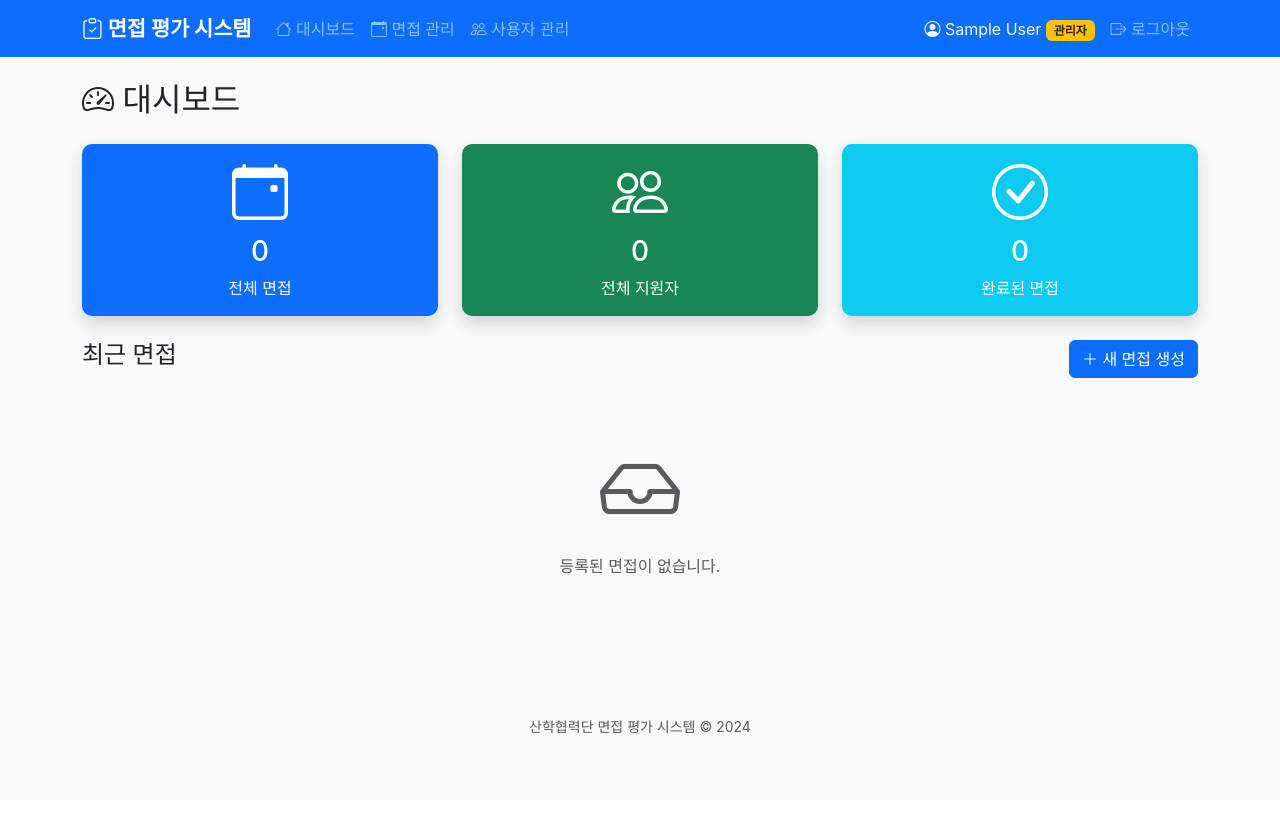
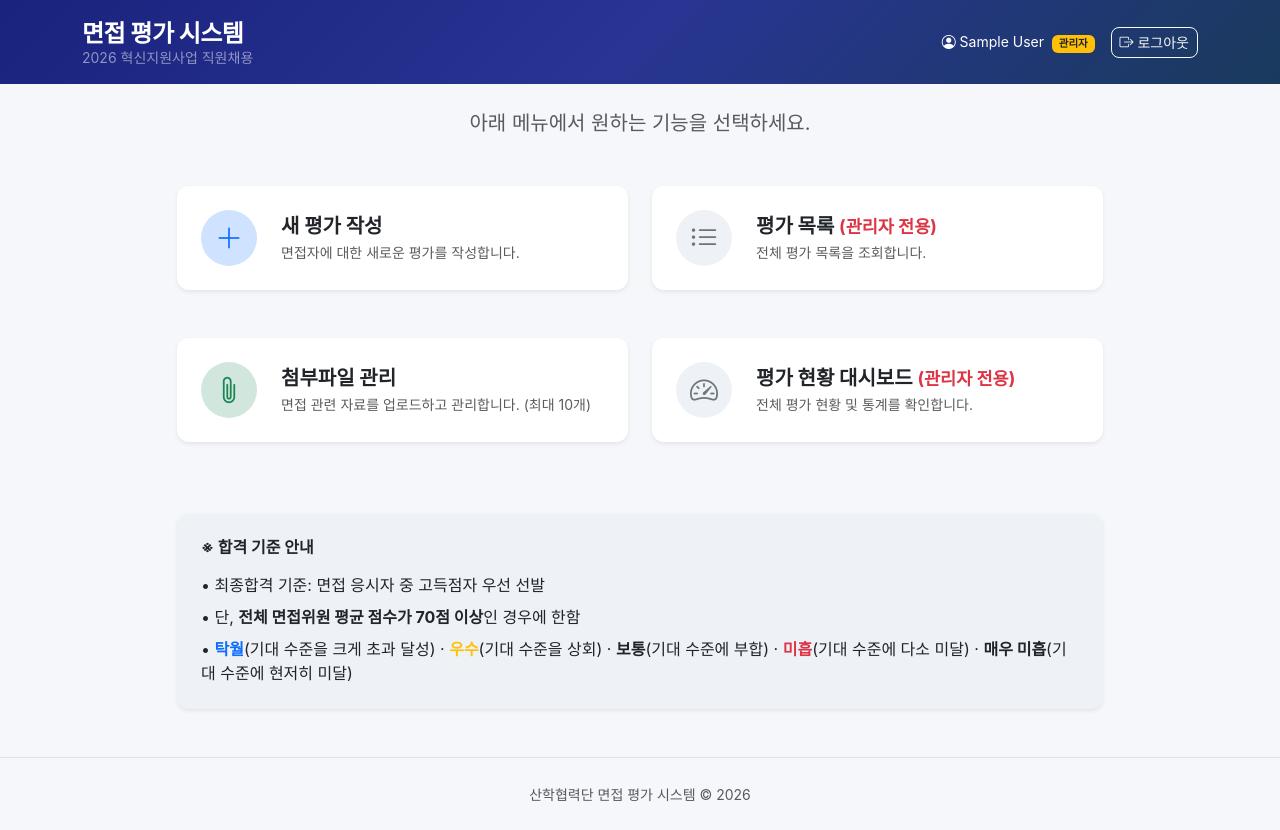
Before and after one commit to kkangmok700/interview-eval, a Flask app: page /dashboard in a window 1280 px wide. Before the commit the page ends 734 px from the top, so only its background shows below. Run offline with Flask 3, Linux system fonts and the light colour scheme; the visitor is signed in with stand-in values (Sample User, id 1); data that the repository does not hold is empty.

Commit message:
ui: 대시보드/로그인 디자인 전면 리뉴얼
- 스크린샷 참고하여 메뉴 카드 레이아웃 적용
- 네비게이션 바 다크 그라데이션 스타일
- 합격 기준 안내 섹션 추가
- 관리자/심사위원 권한별 메뉴 분리
- 심사위원 9명 등록 (산단장 + 8명)

Co-Authored-By: Claude Opus 4.6 (1M context) <noreply@anthropic.com>

```diff
--- a/static/css/style.css
+++ b/static/css/style.css
@@ -1,38 +1,69 @@
 /* 면접 평가 시스템 스타일 */
 
 body {
-    background-color: #f8f9fa;
+    background-color: #f5f7fa;
     font-family: 'Malgun Gothic', 'NanumGothic', -apple-system, BlinkMacSystemFont, sans-serif;
+    color: #333;
+}
+
+/* 메인 네비게이션 */
+.main-navbar {
+    background: linear-gradient(135deg, #1a237e 0%, #283593 50%, #1a3a5c 100%);
+    padding: 16px 0;
 }
 
 .navbar-brand {
-    font-size: 1.3rem;
+    font-size: 1.4rem;
+    letter-spacing: -0.5px;
 }
 
+/* 메뉴 카드 */
+.menu-card {
+    border: 1px solid #e8ecf1;
+    border-radius: 12px;
+    transition: all 0.25s ease;
+    cursor: pointer;
+    background: white;
+}
+
+.menu-card:hover {
+    transform: translateY(-4px);
+    box-shadow: 0 8px 25px rgba(0, 0, 0, 0.1) !important;
+    border-color: #c5cfe0;
+}
+
+.menu-icon {
+    width: 56px;
+    height: 56px;
+    display: flex;
+    align-items: center;
+    justify-content: center;
+    flex-shrink: 0;
+}
+
+/* 일반 카드 */
 .card {
     border: none;
-    border-radius: 10px;
+    border-radius: 12px;
     transition: transform 0.2s;
 }
 
-.card:hover {
-    transform: translateY(-2px);
-}
-
 .card-header {
-    border-radius: 10px 10px 0 0 !important;
+    border-radius: 12px 12px 0 0 !important;
 }
 
 .rounded-top-0 {
-    border-radius: 0 0 10px 10px !important;
+    border-radius: 0 0 12px 12px !important;
 }
 
+/* 테이블 */
 .table th {
     white-space: nowrap;
 }
 
+/* 버튼 */
 .btn {
-    border-radius: 6px;
+    border-radius: 8px;
 }
 
 .badge {
@@ -49,7 +80,7 @@ body {
 .score-btn {
     width: 100%;
     padding: 12px 8px;
-    border-radius: 10px !important;
+    border-radius: 12px !important;
     text-align: center;
     transition: all 0.2s;
     border-width: 2px;
@@ -65,41 +96,51 @@ body {
 }
 
 .btn-check:checked + .score-btn {
-    background-color: #0d6efd;
-    border-color: #0d6efd;
+    background-color: #1a237e;
+    border-color: #1a237e;
     color: white;
     transform: scale(1.05);
-    box-shadow: 0 4px 12px rgba(13, 110, 253, 0.4);
+    box-shadow: 0 4px 12px rgba(26, 35, 126, 0.4);
 }
 
 .score-btn:hover {
     transform: scale(1.03);
 }
 
-/* 평가 섹션 구분선 */
+/* 평가 섹션 */
 .eval-section {
     padding: 20px;
-    border: 1px solid #e9ecef;
-    border-radius: 10px;
+    border: 1px solid #e8ecf1;
+    border-radius: 12px;
     background: white;
 }
 
 .eval-header {
-    border-radius: 10px 10px 0 0;
+    background: linear-gradient(135deg, #1a237e 0%, #283593 100%);
+    border-radius: 12px 12px 0 0;
 }
 
-/* 대시보드 카드 */
-.card.bg-primary, .card.bg-success, .card.bg-info {
-    transition: transform 0.2s;
+/* 대시보드 통계 카드 */
+.card.bg-primary {
+    background: linear-gradient(135deg, #1a237e, #283593) !important;
 }
 
-.card.bg-primary:hover, .card.bg-success:hover, .card.bg-info:hover {
-    transform: translateY(-5px);
+.card.bg-success {
+    background: linear-gradient(135deg, #2e7d32, #388e3c) !important;
+}
+
+.card.bg-info {
+    background: linear-gradient(135deg, #0277bd, #0288d1) !important;
 }
 
 /* 결과 테이블 */
 .table-success {
     background-color: #d1e7dd !important;
+}
+
+/* 합격 기준 안내 */
+.bg-light {
+    background-color: #eef2f7 !important;
 }
 
 /* 서명 이미지 */
@@ -134,4 +175,11 @@ body {
     .score-btn .score-value {
         font-size: 1.1rem;
     }
+    .menu-icon {
+        width: 44px;
+        height: 44px;
+    }
+    .main-navbar {
+        padding: 12px 0;
+    }
 }
--- a/templates/base.html
+++ b/templates/base.html
@@ -10,58 +10,59 @@
 </head>
 <body>
     {% if session.get('user_id') %}
-    <nav class="navbar navbar-expand-lg navbar-dark bg-primary">
+    <nav class="navbar navbar-dark main-navbar">
         <div class="container">
-            <a class="navbar-brand fw-bold" href="{{ url_for('dashboard') }}">
-                <i class="bi bi-clipboard-check"></i> 면접 평가 시스템
+            <div>
+                <a class="navbar-brand fw-bold fs-4" href="{{ url_for('dashboard') }}">
+                    면접 평가 시스템
                 </a>
-            <button class="navbar-toggler" type="button" data-bs-toggle="collapse" data-bs-target="#navbarNav">
-                <span class="navbar-toggler-icon"></span>
-            </button>
-            <div class="collapse navbar-collapse" id="navbarNav">
-                <ul class="navbar-nav me-auto">
+                <div class="text-white-50 small" style="margin-top:-5px;">2026 혁신지원사업 직원채용</div>
+            </div>
+            <div class="d-flex align-items-center gap-3">
+                <span class="text-white small">
+                    <i class="bi bi-person-circle"></i>
+                    {{ session.get('name') }}
+                    {% if session.get('role') == 'admin' %}
+                    <span class="badge bg-warning text-dark ms-1">관리자</span>
+                    {% else %}
+                    <span class="badge bg-info ms-1">심사위원</span>
+                    {% endif %}
+                </span>
+                <a class="btn btn-outline-light btn-sm" href="{{ url_for('logout') }}">
+                    <i class="bi bi-box-arrow-right"></i> 로그아웃
+                </a>
+            </div>
+        </div>
+    </nav>
+
+    {% if request.endpoint != 'dashboard' %}
+    <nav class="navbar navbar-expand-lg navbar-light bg-white border-bottom shadow-sm py-1">
+        <div class="container">
+            <ul class="navbar-nav gap-1">
                 <li class="nav-item">
-                        <a class="nav-link" href="{{ url_for('dashboard') }}">
-                            <i class="bi bi-house"></i> 대시보드
+                    <a class="nav-link px-3" href="{{ url_for('dashboard') }}">
+                        <i class="bi bi-house"></i> 홈
                     </a>
                 </li>
                 <li class="nav-item">
-                        <a class="nav-link" href="{{ url_for('interviews') }}">
+                    <a class="nav-link px-3" href="{{ url_for('interviews') }}">
                         <i class="bi bi-calendar-event"></i> 면접 관리
                     </a>
                 </li>
                 {% if session.get('role') == 'admin' %}
                 <li class="nav-item">
-                        <a class="nav-link" href="{{ url_for('manage_users') }}">
+                    <a class="nav-link px-3" href="{{ url_for('manage_users') }}">
                         <i class="bi bi-people"></i> 사용자 관리
                     </a>
                 </li>
                 {% endif %}
             </ul>
-                <ul class="navbar-nav">
-                    <li class="nav-item">
-                        <span class="nav-link text-light">
-                            <i class="bi bi-person-circle"></i>
-                            {{ session.get('name') }}
-                            {% if session.get('role') == 'admin' %}
-                            <span class="badge bg-warning text-dark">관리자</span>
-                            {% else %}
-                            <span class="badge bg-info">심사위원</span>
-                            {% endif %}
-                        </span>
-                    </li>
-                    <li class="nav-item">
-                        <a class="nav-link" href="{{ url_for('logout') }}">
-                            <i class="bi bi-box-arrow-right"></i> 로그아웃
-                        </a>
-                    </li>
-                </ul>
-            </div>
         </div>
     </nav>
     {% endif %}
+    {% endif %}
 
-    <div class="container mt-4">
+    <div class="container mt-4 mb-5">
         {% with messages = get_flashed_messages(with_categories=true) %}
         {% if messages %}
         {% for category, message in messages %}
@@ -76,8 +77,8 @@
         {% block content %}{% endblock %}
     </div>
 
-    <footer class="text-center text-muted py-4 mt-5">
-        <small>산학협력단 면접 평가 시스템 &copy; 2024</small>
+    <footer class="text-center text-muted py-4 border-top">
+        <small>산학협력단 면접 평가 시스템 &copy; 2026</small>
     </footer>
 
     <script src="https://cdn.jsdelivr.net/npm/bootstrap@5.3.3/dist/js/bootstrap.bundle.min.js"></script>
--- a/templates/create_interview.html
+++ b/templates/create_interview.html
@@ -41,7 +41,7 @@
                             <input class="form-check-input" type="checkbox" name="judges"
                                    value="{{ judge['id'] }}" id="judge_{{ judge['id'] }}">
                             <label class="form-check-label" for="judge_{{ judge['id'] }}">
-                                {{ judge['name'] }} ({{ judge['username'] }})
+                                {{ judge['name'] }}
                             </label>
                         </div>
                         {% endfor %}
--- a/templates/dashboard.html
+++ b/templates/dashboard.html
@@ -1,124 +1,133 @@
 {% extends "base.html" %}
-{% block title %}대시보드 - 면접 평가 시스템{% endblock %}
+{% block title %}면접 평가 시스템{% endblock %}
 
 {% block content %}
-<h2 class="mb-4"><i class="bi bi-speedometer2"></i> 대시보드</h2>
+<div class="text-center mb-5">
+    <p class="text-muted fs-5">아래 메뉴에서 원하는 기능을 선택하세요.</p>
+</div>
 
-{% if session.get('role') == 'admin' %}
-<div class="row mb-4">
-    <div class="col-md-4">
-        <div class="card bg-primary text-white shadow">
-            <div class="card-body text-center">
-                <i class="bi bi-calendar-event display-4"></i>
-                <h3 class="mt-2">{{ total_interviews }}</h3>
-                <p class="mb-0">전체 면접</p>
+<div class="row justify-content-center mb-4">
+    <!-- 새 평가 작성 -->
+    <div class="col-md-5 mb-4">
+        <a href="{% if session.get('role') == 'admin' %}{{ url_for('create_interview') }}{% else %}{{ url_for('interviews') }}{% endif %}" class="text-decoration-none">
+            <div class="card menu-card h-100 shadow-sm">
+                <div class="card-body d-flex align-items-center p-4">
+                    <div class="menu-icon bg-primary-subtle text-primary rounded-circle me-4">
+                        <i class="bi bi-plus-lg fs-3"></i>
+                    </div>
+                    <div>
+                        <h5 class="fw-bold mb-1 text-dark">새 평가 작성</h5>
+                        <p class="text-muted mb-0 small">면접자에 대한 새로운 평가를 작성합니다.</p>
+                    </div>
+                </div>
+            </div>
+        </a>
+    </div>
+
+    <!-- 평가 목록 -->
+    <div class="col-md-5 mb-4">
+        {% if session.get('role') == 'admin' %}
+        <a href="{{ url_for('interviews') }}" class="text-decoration-none">
+            <div class="card menu-card h-100 shadow-sm">
+                <div class="card-body d-flex align-items-center p-4">
+                    <div class="menu-icon bg-light text-secondary rounded-circle me-4">
+                        <i class="bi bi-list-ul fs-3"></i>
+                    </div>
+                    <div>
+                        <h5 class="fw-bold mb-1 text-dark">평가 목록 <span class="text-danger small">(관리자 전용)</span></h5>
+                        <p class="text-muted mb-0 small">전체 평가 목록을 조회합니다.</p>
+                    </div>
+                </div>
+            </div>
+        </a>
+        {% else %}
+        <div class="card menu-card h-100 shadow-sm opacity-50">
+            <div class="card-body d-flex align-items-center p-4">
+                <div class="menu-icon bg-light text-secondary rounded-circle me-4">
+                    <i class="bi bi-lock fs-3"></i>
+                </div>
+                <div>
+                    <h5 class="fw-bold mb-1 text-dark">평가 목록 <span class="text-danger small">(관리자 전용)</span></h5>
+                    <p class="text-muted mb-0 small">전체 평가 목록을 조회합니다.</p>
+                </div>
             </div>
         </div>
+        {% endif %}
     </div>
-    <div class="col-md-4">
-        <div class="card bg-success text-white shadow">
-            <div class="card-body text-center">
-                <i class="bi bi-people display-4"></i>
-                <h3 class="mt-2">{{ total_applicants }}</h3>
-                <p class="mb-0">전체 지원자</p>
+</div>
+
+<div class="row justify-content-center mb-5">
+    <!-- 첨부파일 관리 -->
+    <div class="col-md-5 mb-4">
+        <a href="{{ url_for('interviews') }}" class="text-decoration-none">
+            <div class="card menu-card h-100 shadow-sm">
+                <div class="card-body d-flex align-items-center p-4">
+                    <div class="menu-icon bg-success-subtle text-success rounded-circle me-4">
+                        <i class="bi bi-paperclip fs-3"></i>
+                    </div>
+                    <div>
+                        <h5 class="fw-bold mb-1 text-dark">첨부파일 관리</h5>
+                        <p class="text-muted mb-0 small">면접 관련 자료를 업로드하고 관리합니다. (최대 10개)</p>
+                    </div>
+                </div>
+            </div>
+        </a>
+    </div>
+
+    <!-- 평가 현황 대시보드 -->
+    <div class="col-md-5 mb-4">
+        {% if session.get('role') == 'admin' %}
+        <a href="{{ url_for('interviews') }}" class="text-decoration-none">
+            <div class="card menu-card h-100 shadow-sm">
+                <div class="card-body d-flex align-items-center p-4">
+                    <div class="menu-icon bg-light text-secondary rounded-circle me-4">
+                        <i class="bi bi-speedometer2 fs-3"></i>
+                    </div>
+                    <div>
+                        <h5 class="fw-bold mb-1 text-dark">평가 현황 대시보드 <span class="text-danger small">(관리자 전용)</span></h5>
+                        <p class="text-muted mb-0 small">전체 평가 현황 및 통계를 확인합니다.</p>
+                    </div>
+                </div>
+            </div>
+        </a>
+        {% else %}
+        <div class="card menu-card h-100 shadow-sm opacity-50">
+            <div class="card-body d-flex align-items-center p-4">
+                <div class="menu-icon bg-light text-secondary rounded-circle me-4">
+                    <i class="bi bi-lock fs-3"></i>
+                </div>
+                <div>
+                    <h5 class="fw-bold mb-1 text-dark">평가 현황 대시보드 <span class="text-danger small">(관리자 전용)</span></h5>
+                    <p class="text-muted mb-0 small">전체 평가 현황 및 통계를 확인합니다.</p>
+                </div>
             </div>
         </div>
+        {% endif %}
     </div>
-    <div class="col-md-4">
-        <div class="card bg-info text-white shadow">
-            <div class="card-body text-center">
-                <i class="bi bi-check-circle display-4"></i>
-                <h3 class="mt-2">{{ completed }}</h3>
-                <p class="mb-0">완료된 면접</p>
+</div>
+
+<!-- 합격 기준 안내 -->
+<div class="row justify-content-center">
+    <div class="col-md-10">
+        <div class="card bg-light border-0 shadow-sm">
+            <div class="card-body p-4">
+                <h6 class="fw-bold mb-3">※ 합격 기준 안내</h6>
+                <ul class="list-unstyled mb-0">
+                    <li class="mb-2">• 최종합격 기준: 면접 응시자 중 고득점자 우선 선발</li>
+                    <li class="mb-2">• 단, <strong>전체 면접위원 평균 점수가 70점 이상</strong>인 경우에 한함</li>
+                    <li>• <strong class="text-primary">탁월</strong>(기대 수준을 크게 초과 달성) · <strong class="text-warning">우수</strong>(기대 수준을 상회) · <strong>보통</strong>(기대 수준에 부합) · <strong class="text-danger">미흡</strong>(기대 수준에 다소 미달) · <strong class="text-dark">매우 미흡</strong>(기대 수준에 현저히 미달)</li>
+                </ul>
             </div>
         </div>
     </div>
 </div>
 
-<div class="d-flex justify-content-between align-items-center mb-3">
-    <h4>최근 면접</h4>
-    <a href="{{ url_for('create_interview') }}" class="btn btn-primary">
-        <i class="bi bi-plus-lg"></i> 새 면접 생성
-    </a>
-</div>
-{% else %}
-<div class="row mb-4">
-    <div class="col-md-6">
-        <div class="card bg-primary text-white shadow">
-            <div class="card-body text-center">
-                <i class="bi bi-calendar-event display-4"></i>
-                <h3 class="mt-2">{{ total_interviews }}</h3>
-                <p class="mb-0">배정된 면접</p>
-            </div>
-        </div>
-    </div>
-    <div class="col-md-6">
-        <div class="card bg-success text-white shadow">
-            <div class="card-body text-center">
-                <i class="bi bi-check-circle display-4"></i>
-                <h3 class="mt-2">{{ completed }}</h3>
-                <p class="mb-0">완료된 면접</p>
-            </div>
-        </div>
-    </div>
-</div>
-<h4 class="mb-3">배정된 면접</h4>
-{% endif %}
-
-{% if interviews %}
-<div class="table-responsive">
-    <table class="table table-hover shadow-sm">
-        <thead class="table-dark">
-            <tr>
-                <th>면접명</th>
-                <th>날짜</th>
-                <th>채용인원</th>
-                <th>상태</th>
-                <th>작업</th>
-            </tr>
-        </thead>
-        <tbody>
-            {% for interview in interviews %}
-            <tr>
-                <td class="fw-bold">{{ interview['title'] }}</td>
-                <td>{{ interview['date'] }}</td>
-                <td>{{ interview['hire_count'] }}명</td>
-                <td>
-                    {% if interview['status'] == 'ongoing' %}
-                    <span class="badge bg-warning text-dark">진행중</span>
-                    {% else %}
-                    <span class="badge bg-success">완료</span>
-                    {% endif %}
-                </td>
-                <td>
-                    {% if session.get('role') == 'admin' %}
-                    <a href="{{ url_for('manage_applicants', interview_id=interview['id']) }}"
-                       class="btn btn-sm btn-outline-primary" title="지원자 관리">
-                        <i class="bi bi-people"></i>
-                    </a>
-                    {% endif %}
-                    <a href="{{ url_for('evaluate', interview_id=interview['id']) }}"
-                       class="btn btn-sm btn-outline-success" title="평가">
-                        <i class="bi bi-pencil-square"></i>
-                    </a>
-                    <a href="{{ url_for('results', interview_id=interview['id']) }}"
-                       class="btn btn-sm btn-outline-info" title="결과">
-                        <i class="bi bi-bar-chart"></i>
-                    </a>
-                    <a href="{{ url_for('minutes', interview_id=interview['id']) }}"
-                       class="btn btn-sm btn-outline-secondary" title="회의록">
-                        <i class="bi bi-file-text"></i>
-                    </a>
-                </td>
-            </tr>
-            {% endfor %}
-        </tbody>
-    </table>
-</div>
-{% else %}
-<div class="text-center py-5 text-muted">
-    <i class="bi bi-inbox display-1"></i>
-    <p class="mt-3">등록된 면접이 없습니다.</p>
+{% if session.get('role') != 'admin' %}
+<div class="text-center mt-4">
+    <small class="text-muted">
+        <i class="bi bi-lock"></i> 평가 목록 및 대시보드는 관리자 전용입니다.
+        <a href="{{ url_for('login') }}">관리자 로그인</a>
+    </small>
 </div>
 {% endif %}
 {% endblock %}
```
Also changed, not shown: templates/login.html (+6 -4 lines). Lines whose indentation alone changed are shown as unchanged.
